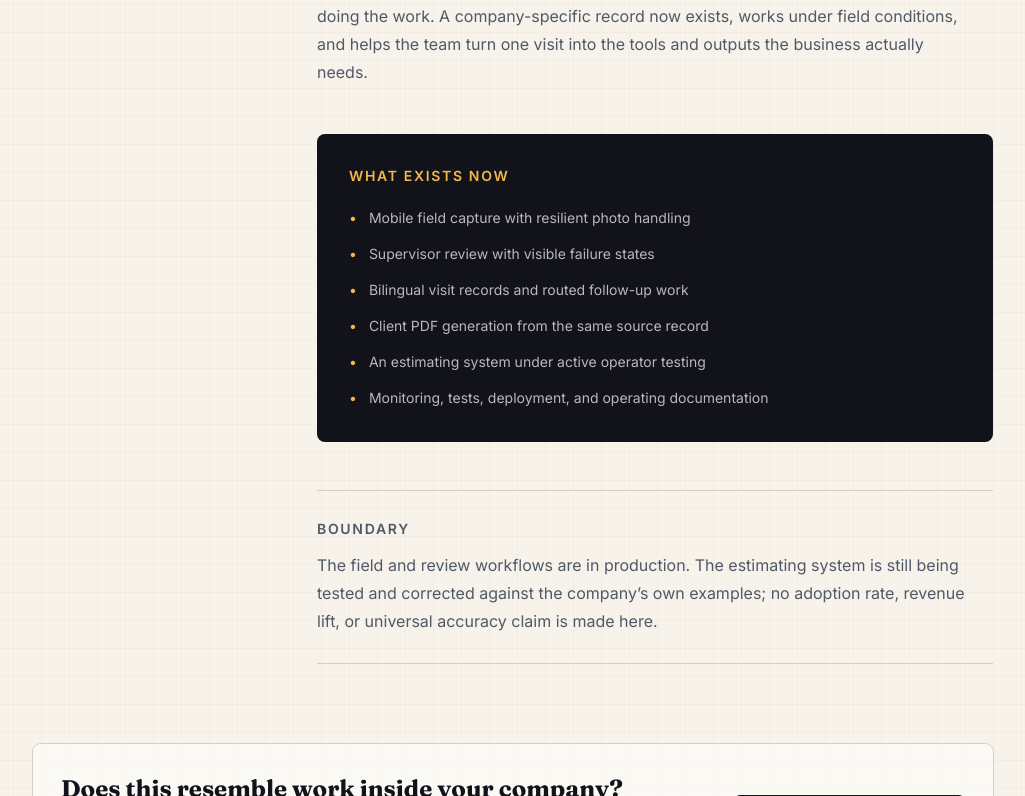
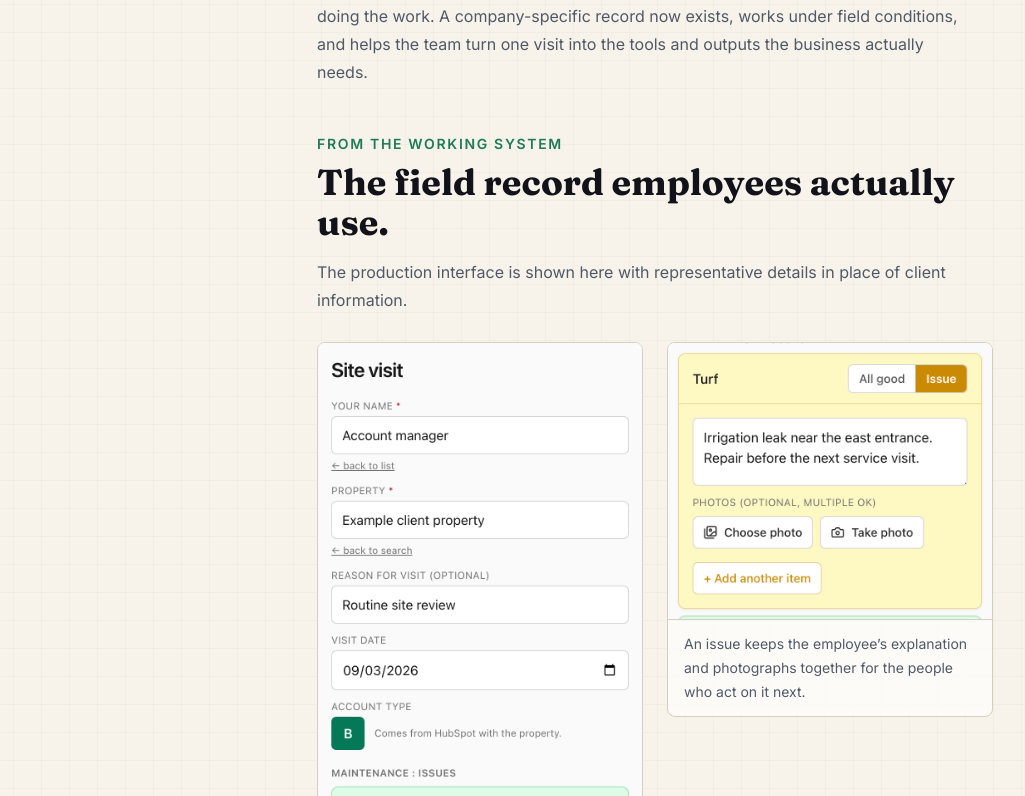
Before and after one commit to thebotcandoit/thebotcandoit.com, a Next.js app: page /case-studies/field-visit-capture in a window 1280 px wide. Shown: the part 2404-3200 px from the top of the page, without its empty margins (127-1152 px from the left). Built offline with nearby package versions, Linux system fonts and the light colour scheme.

Commit message:
Add visual proof to field-work case study

```diff
--- a/components/CaseStudyPage.js
+++ b/components/CaseStudyPage.js
@@ -12,6 +12,7 @@ export default function CaseStudyPage({
   status,
   facts,
   sections,
+  evidence,
   delivered,
   boundary,
 }) {
@@ -73,6 +74,33 @@ export default function CaseStudyPage({
                 </section>
               ))}
 
+              {evidence && (
+                <section>
+                  <p className="site-label mb-2">{evidence.eyebrow}</p>
+                  <h2 className="site-section-title">{evidence.heading}</h2>
+                  {evidence.intro && <p className="site-body mt-4">{evidence.intro}</p>}
+                  <div className="mt-7 grid items-start gap-6 sm:grid-cols-2">
+                    {evidence.items.map((item) => (
+                      <figure key={item.src} className="overflow-hidden rounded-lg border border-line bg-white/70">
+                        <div className="bg-white">
+                          <img
+                            src={item.src}
+                            alt={item.alt}
+                            width={item.width}
+                            height={item.height}
+                            decoding="async"
+                            className="h-auto w-full"
+                          />
+                        </div>
+                        <figcaption className="border-t border-line px-4 py-3 text-sm leading-6 text-copy">
+                          {item.caption}
+                        </figcaption>
+                      </figure>
+                    ))}
+                  </div>
+                </section>
+              )}
+
               <section className="rounded-lg bg-ink p-6 text-white sm:p-8">
                 <p className="site-label text-amber">What exists now</p>
                 <ul className="mt-5 space-y-3">
--- a/pages/case-studies/field-visit-capture.js
+++ b/pages/case-studies/field-visit-capture.js
@@ -49,6 +49,27 @@ export default function FieldVisitCapture() {
           ],
         },
       ]}
+      evidence={{
+        eyebrow: 'From the working system',
+        heading: 'The field record employees actually use.',
+        intro: 'The production interface is shown here with representative details in place of client information.',
+        items: [
+          {
+            src: '/case-studies/field-visit-capture/field-capture-form.png',
+            alt: 'Mobile site visit form with representative property and account manager details',
+            width: 780,
+            height: 1640,
+            caption: 'The account manager records the visit once on a phone, including the condition of each service area.',
+          },
+          {
+            src: '/case-studies/field-visit-capture/field-capture-issue.png',
+            alt: 'Issue entry in the field visit form with a note and photo controls',
+            width: 764,
+            height: 650,
+            caption: 'An issue keeps the employee’s explanation and photographs together for the people who act on it next.',
+          },
+        ],
+      }}
       delivered={[
         'Mobile field capture with resilient photo handling',
         'Supervisor review with visible failure states',
```
Also changed, not shown: public/case-studies/field-visit-capture/field-capture-form.png (added), public/case-studies/field-visit-capture/field-capture-issue.png (added).
